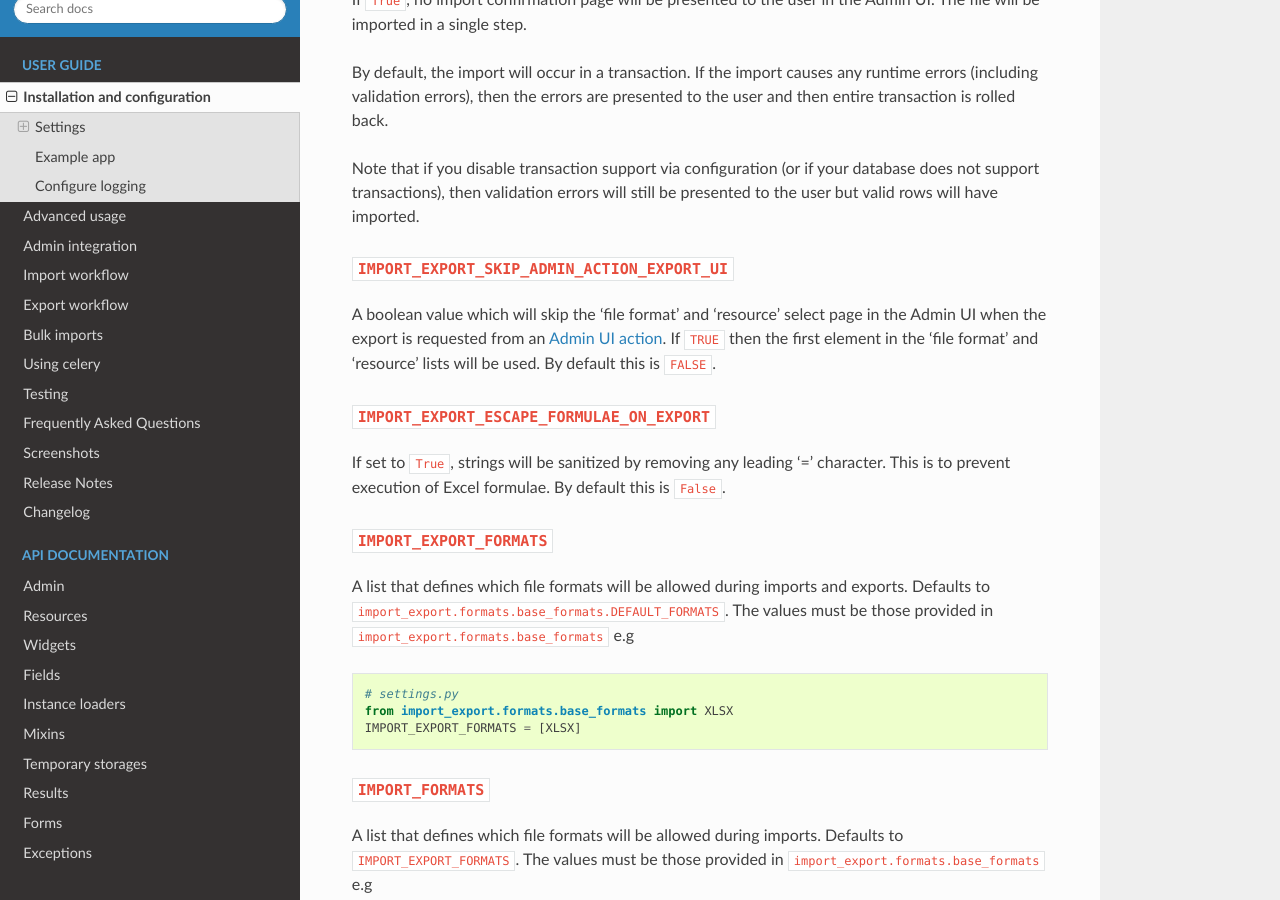
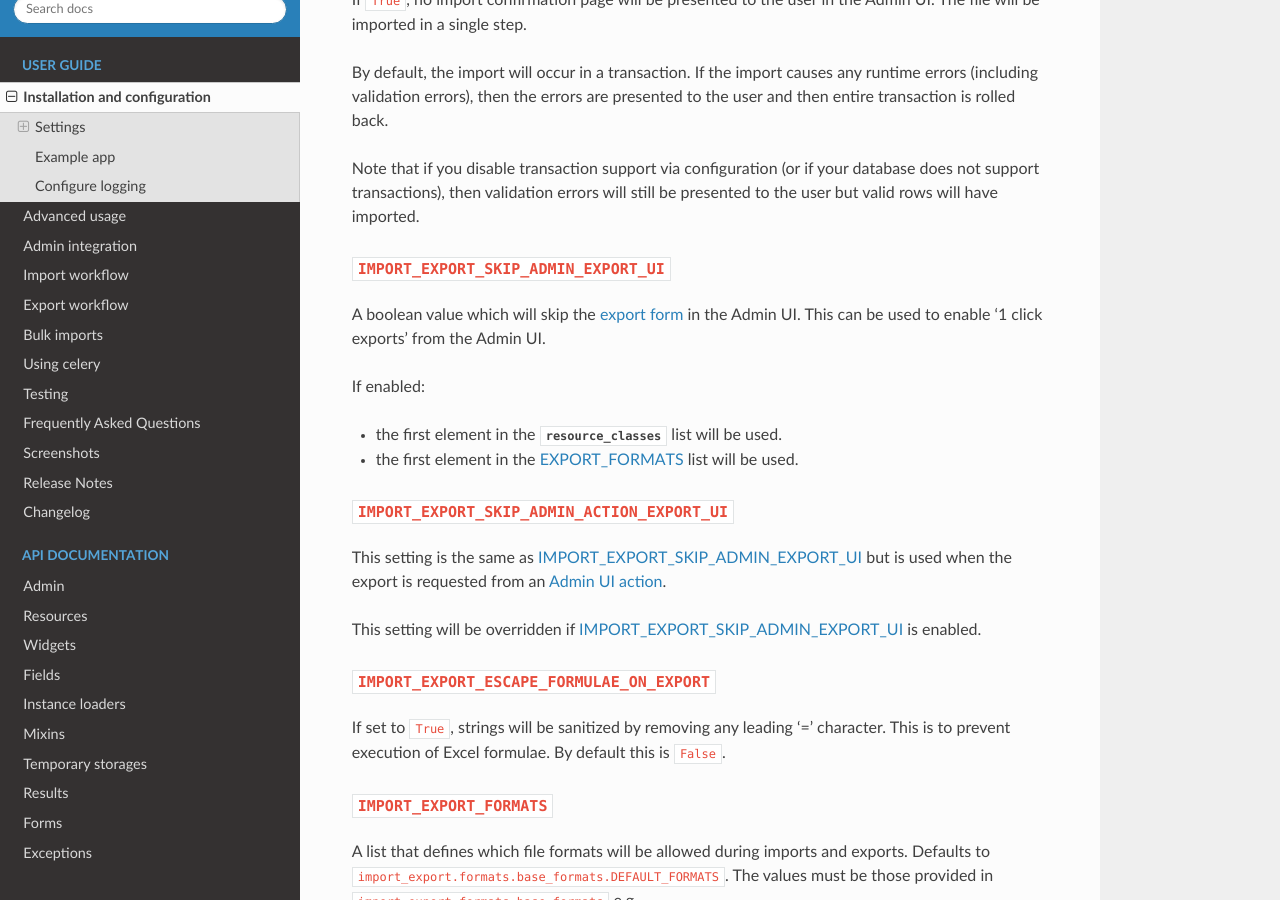
Before and after one commit to django-import-export/django-import-export, a Sphinx documentation site: the page built from docs/installation.rst, in a window 1280 px wide and 900 px high, scrolled down 2662 px. Built offline with Sphinx 7.4.7 and the Read the Docs theme 2.0.0, drawn with Linux system fonts in a browser that asks for light colours; pages that are not in the unit, such as notebooks, are missing from menus; the version number could not be read and is left out.

```diff
--- a/docs/admin_integration.rst
+++ b/docs/admin_integration.rst
@@ -146,6 +146,8 @@ How to format UI error messages
 
 Admin UI import error messages can be formatted using the :attr:`~import_export.admin.ImportMixin.import_error_display`
 attribute.
+
+.. _admin_ui_exporting:
 
 Exporting
 ---------
--- a/docs/installation.rst
+++ b/docs/installation.rst
@@ -155,15 +155,28 @@ Note that if you disable transaction support via configuration (or if your datab
 does not support transactions), then validation errors will still be presented to the user
 but valid rows will have imported.
 
+.. _import_export_skip_admin_export_ui:
+
+``IMPORT_EXPORT_SKIP_ADMIN_EXPORT_UI``
+~~~~~~~~~~~~~~~~~~~~~~~~~~~~~~~~~~~~~~
+
+A boolean value which will skip the :ref:`export form<admin_ui_exporting>` in the Admin UI.
+This can be used to enable '1 click exports' from the Admin UI.
+
+If enabled:
+
+* the first element in the :attr:`~import_export.options.ResourceOptions.resource_classes` list will be used.
+* the first element in the :ref:`export_formats` list will be used.
+
 .. _import_export_skip_admin_action_export_ui:
 
 ``IMPORT_EXPORT_SKIP_ADMIN_ACTION_EXPORT_UI``
 ~~~~~~~~~~~~~~~~~~~~~~~~~~~~~~~~~~~~~~~~~~~~~
 
-A boolean value which will skip the 'file format' and 'resource' select page in the Admin UI
-when the export is requested from an :ref:`Admin UI action<export_via_admin_action>`.
-If ``TRUE`` then the first element in the 'file format' and 'resource' lists will be used.
-By default this is ``FALSE``.
+This setting is the same as :ref:`import_export_skip_admin_export_ui` but is used when the export is
+requested from an :ref:`Admin UI action<export_via_admin_action>`.
+
+This setting will be overridden if :ref:`import_export_skip_admin_export_ui` is enabled.
 
 .. _import_export_escape_formulae_on_export:
 
```
Also changed, not shown: 2 other files.
